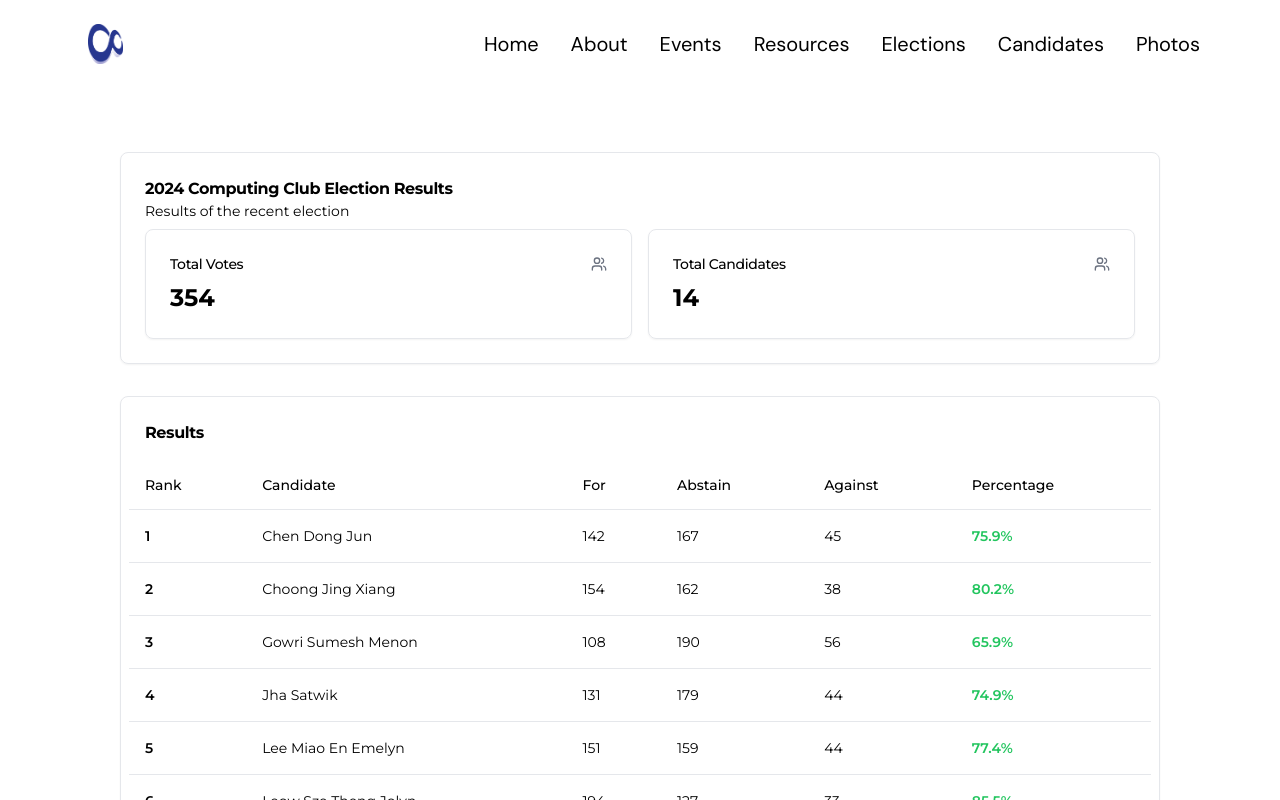
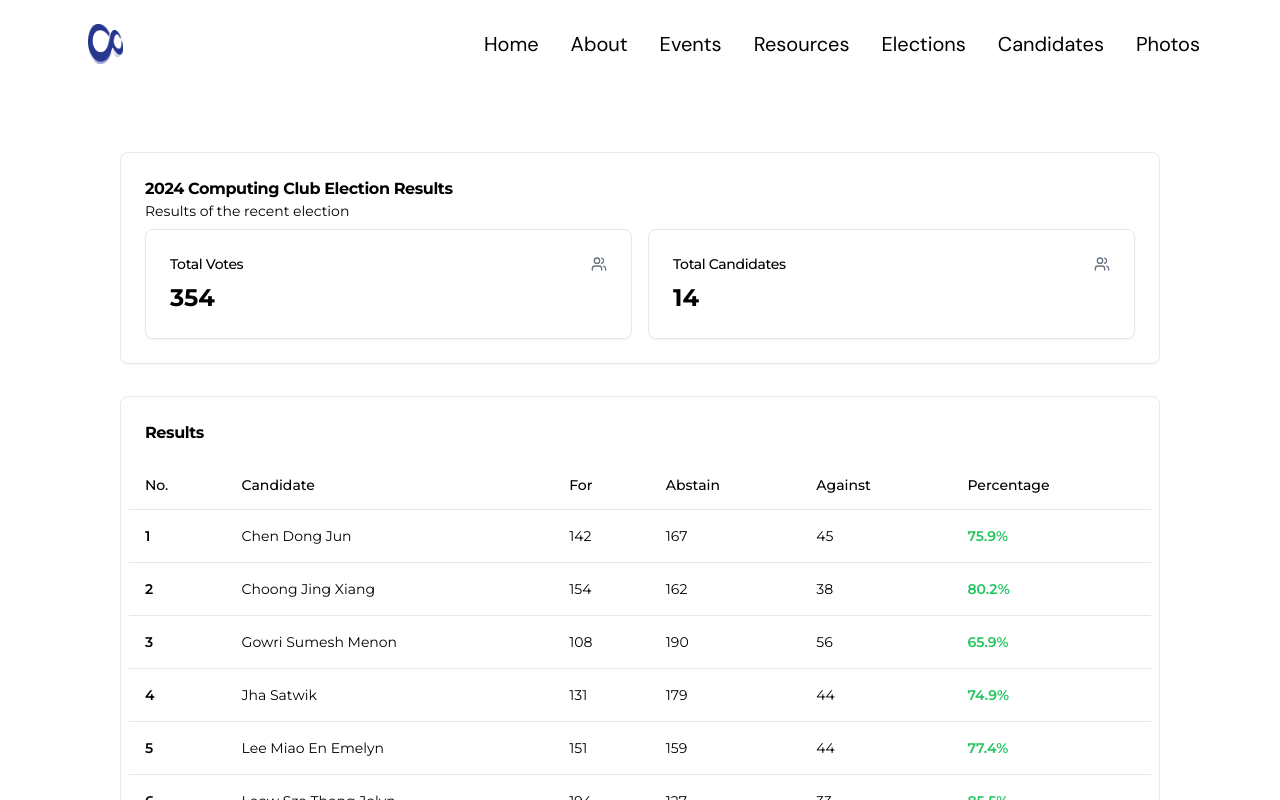
Before and after one commit to NUSComputingDev/comclub-website-2024, a React (Vite) app: page /elections/candidates in a window 1280 px wide. Shown: the top 800 px of the page. Built offline with nearby package versions, Linux system fonts and the light colour scheme.

Commit message:
Change rank to no.

```diff
--- a/src/pages/elections/Results.tsx
+++ b/src/pages/elections/Results.tsx
@@ -68,7 +68,7 @@ export default function Results() {
             <Table className='w-full table table-auto'>
               <TableHeader>
                 <TableRow>
-                  <TableHead>Rank</TableHead>
+                  <TableHead>No.</TableHead>
                   <TableHead>Candidate</TableHead>
                   <TableHead>For</TableHead>
                   <TableHead>Abstain</TableHead>
```
